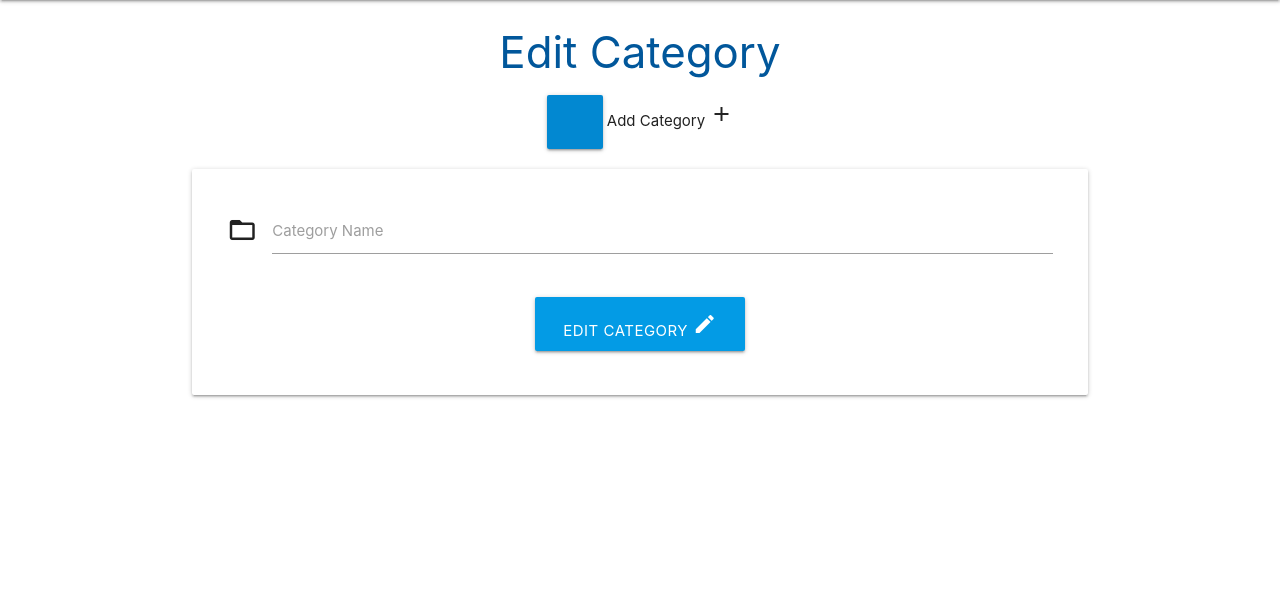
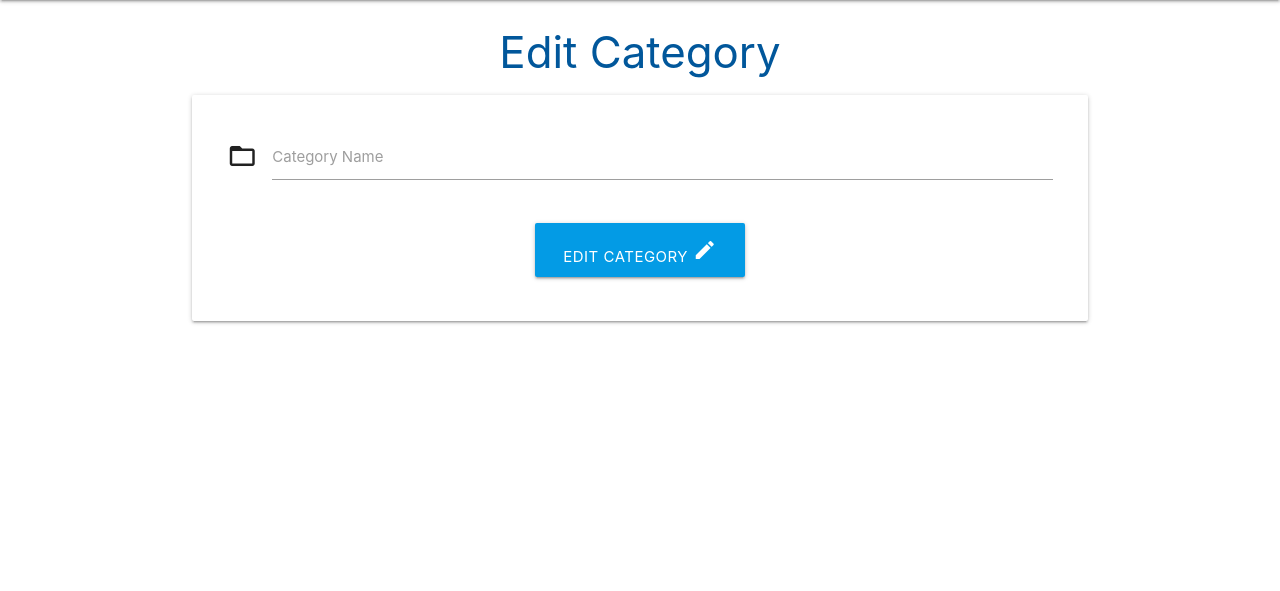
Before and after one commit to nhamidi90/task-manager, a Flask app: template taskmanager/templates/edit_category.html in a window 1280 px wide. Shown: the part 64-655 px from the top of the page. Run offline with Flask 2, Linux system fonts and the light colour scheme; the template is opened without the code that fills it, so the values that code supplies are empty.

Commit message:
Remove duplicate button

```diff
--- a/taskmanager/templates/edit_category.html
+++ b/taskmanager/templates/edit_category.html
@@ -2,13 +2,6 @@
 {% block content %}
 
 <h3 class="light-blue-text text-darken-4 center-align">Edit Category</h3>
-
-<div class="row">
-    <div class="col s12 center-align">
-        <a href="{{ url_for('add_category') }}" class="btn-large light-blue darken-2"></a>
-            Add Category <i class="material-icons">add</i>
-    </div>
-</div>
 
 <div class="row card-panel lighten-5">
     <form class="col s12" method="POST" action="{{ url_for('edit_category', category_id=category.id) }}">
```
